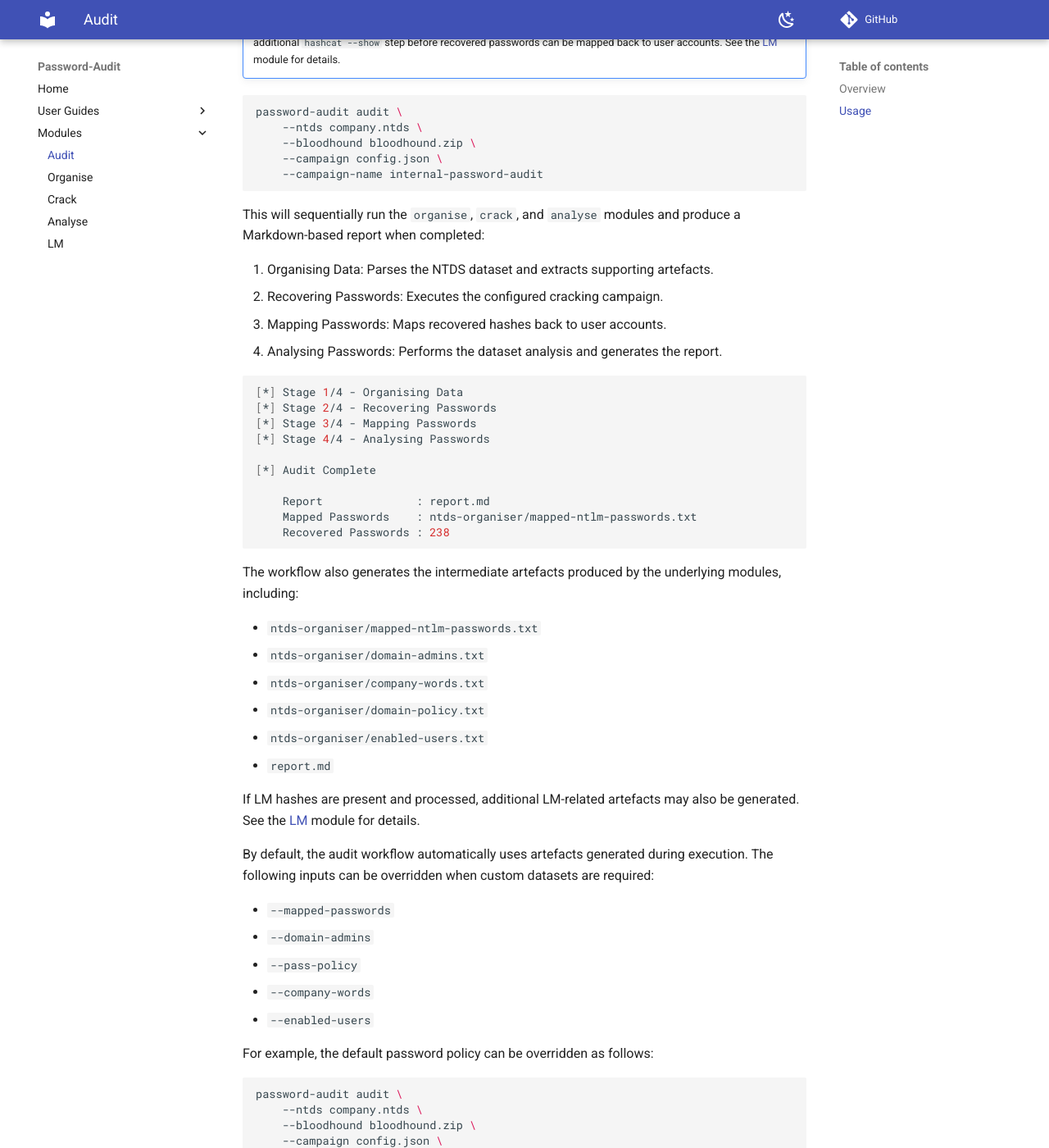
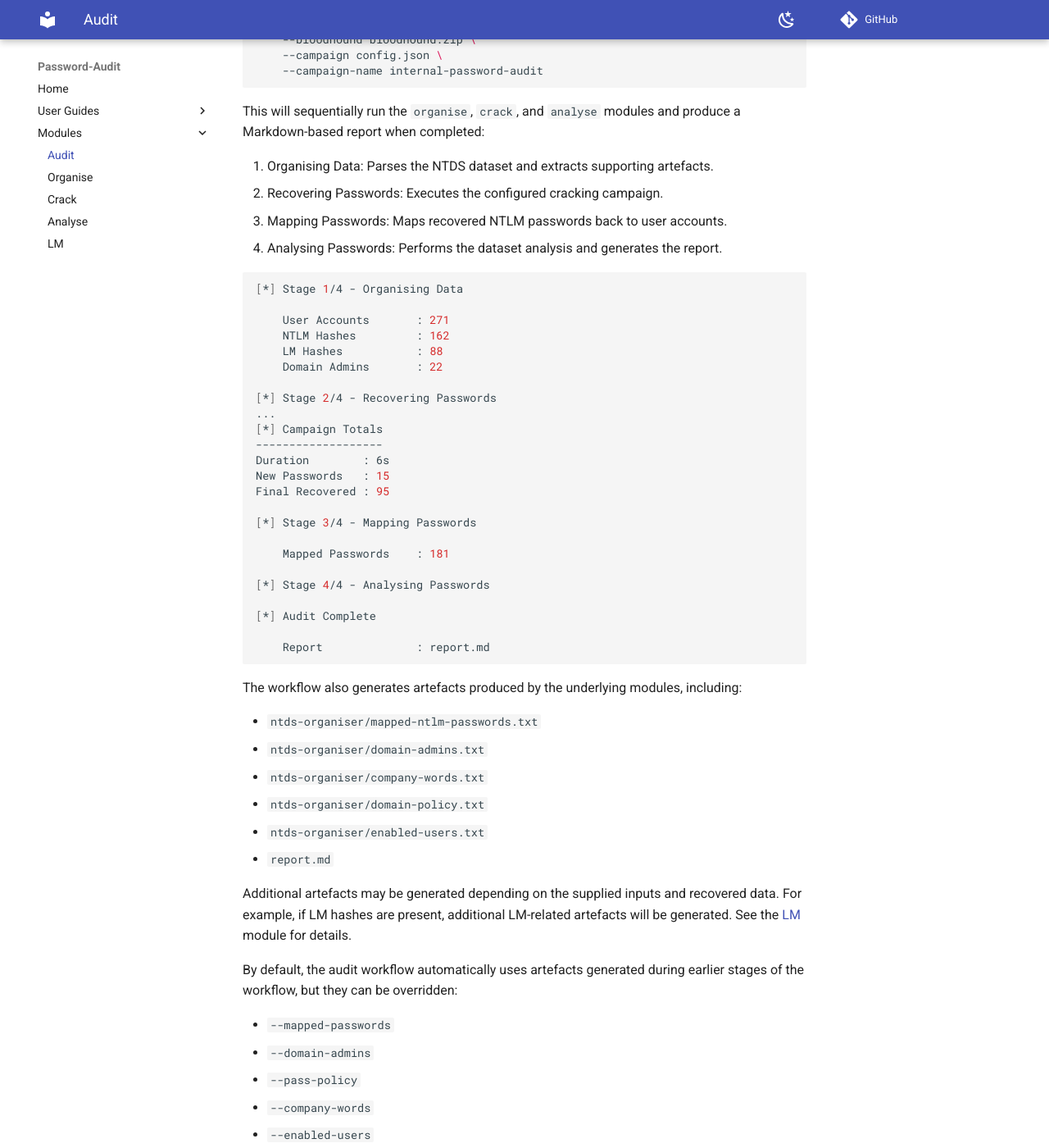
Before and after one commit to CSpanias/password-audit, an MkDocs documentation site: the page built from docs/audit.md, in a window 1280 px wide and 1400 px high, scrolled down 1431 px. Shown: the whole window at 82% size. Built offline with MkDocs 1.6.1 and Material for MkDocs 9.7.7, drawn with Linux system fonts in a browser that asks for light colours; comment, search, counter and statistics services are not loaded; some of the changed text lies outside the part shown.

Commit message:
Restructured audit module and updated relevant docs.

````diff
--- a/docs/audit.md
+++ b/docs/audit.md
@@ -1,10 +1,8 @@
 # Audit
 
-## Overview
+The `audit` module automates the [end-to-end](index.md#end-to-end-example) workflow by orchestrating the `organise`, `crack`, and `analyse` modules.
 
-The `audit` module automates the [end-to-end process](index.md#end-to-end-example) process by orchestrating the `organise`, `crack`, and `analyse` modules.
-
-It is intended as the primary workflow for most engagements and automates the full password auditing process from data parsing through to report generation.
+It is intended as the primary workflow for most engagements and automates the full password auditing process from data collection through to report generation.
 
 ```bash
 $ password-audit audit -h
@@ -43,12 +41,10 @@
         -N company.ntds \
         -B bloodhound.zip \
         -C config.json \
-        -G internal-password-audi
+        -G internal-password-audit
 ```
 
-## Usage
-
-For the `audit` module, the following inputs are required:
+The following inputs are required:
 
 * An NTDS dataset exported with SecretsDump
 * Domain data exported from a BloodHound collector
@@ -72,23 +68,37 @@
 
 1. Organising Data: Parses the NTDS dataset and extracts supporting artefacts.
 2. Recovering Passwords: Executes the configured cracking campaign.
-3. Mapping Passwords: Maps recovered hashes back to user accounts.
+3. Mapping Passwords: Maps recovered NTLM passwords back to user accounts.
 4. Analysing Passwords: Performs the dataset analysis and generates the report.
 
 ```bash
 [*] Stage 1/4 - Organising Data
+
+    User Accounts       : 271
+    NTLM Hashes         : 162
+    LM Hashes           : 88
+    Domain Admins       : 22
+
 [*] Stage 2/4 - Recovering Passwords
+...
+[*] Campaign Totals
+-------------------
+Duration        : 6s
+New Passwords   : 15
+Final Recovered : 95
+
 [*] Stage 3/4 - Mapping Passwords
+
+    Mapped Passwords    : 181
+
 [*] Stage 4/4 - Analysing Passwords
 
 [*] Audit Complete
 
     Report              : report.md
-    Mapped Passwords    : ntds-organiser/mapped-ntlm-passwords.txt
-    Recovered Passwords : 238
 ```
 
-The workflow also generates the intermediate artefacts produced by the underlying modules, including:
+The workflow also generates artefacts produced by the underlying modules, including:
 
 * `ntds-organiser/mapped-ntlm-passwords.txt`
 * `ntds-organiser/domain-admins.txt`
@@ -97,9 +107,9 @@
 * `ntds-organiser/enabled-users.txt`
 * `report.md`
 
-If LM hashes are present and processed, additional LM-related artefacts may also be generated. See the [LM](lm.md) module for details.
+Additional artefacts may be generated depending on the supplied inputs and recovered data. For example, if LM hashes are present, additional LM-related artefacts will be generated. See the [LM](lm.md) module for details.
 
-By default, the audit workflow automatically uses artefacts generated during execution. The following inputs can be overridden when custom datasets are required:
+By default, the audit workflow automatically uses artefacts generated during earlier stages of the workflow, but they can be overridden:
 
 * `--mapped-passwords`
 * `--domain-admins`
````
Also changed, not shown: docs/crack.md (+23 -4 lines), docs/lm.md (+15 -8 lines), 4 other files.
